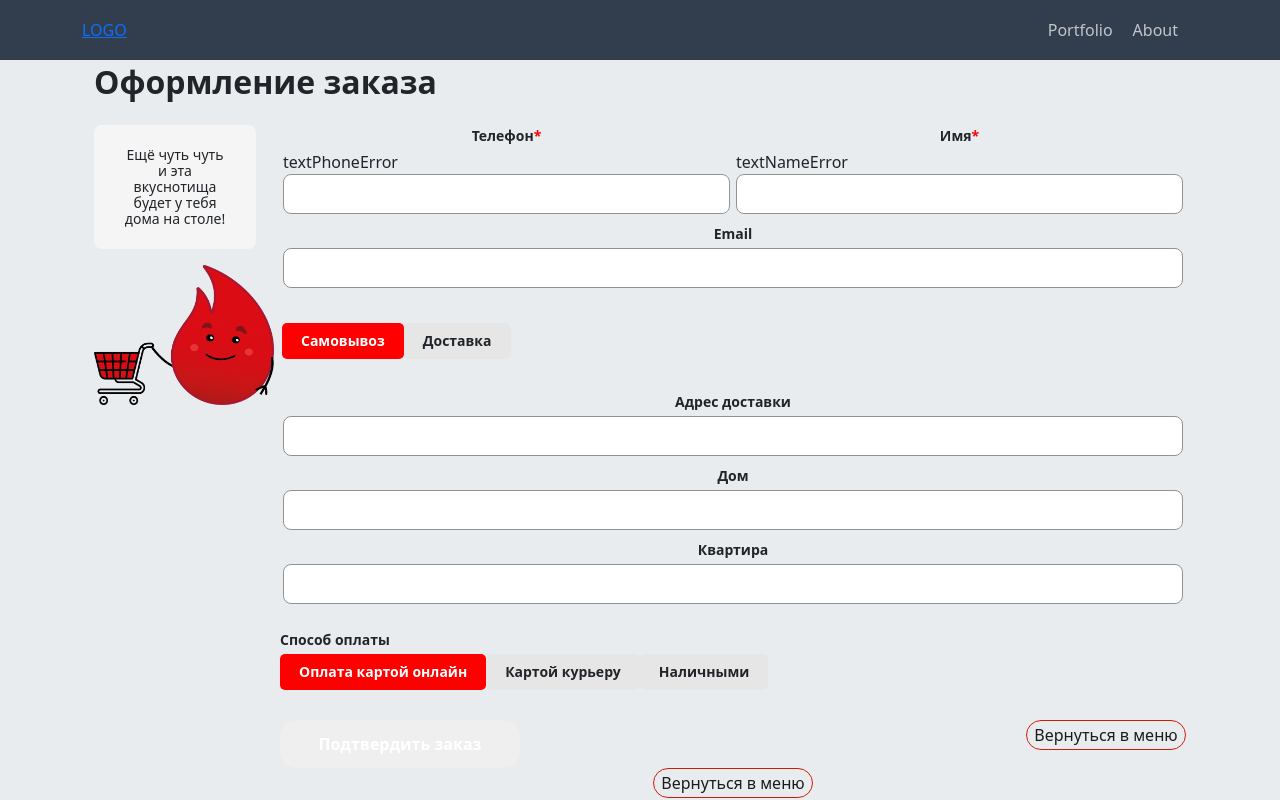
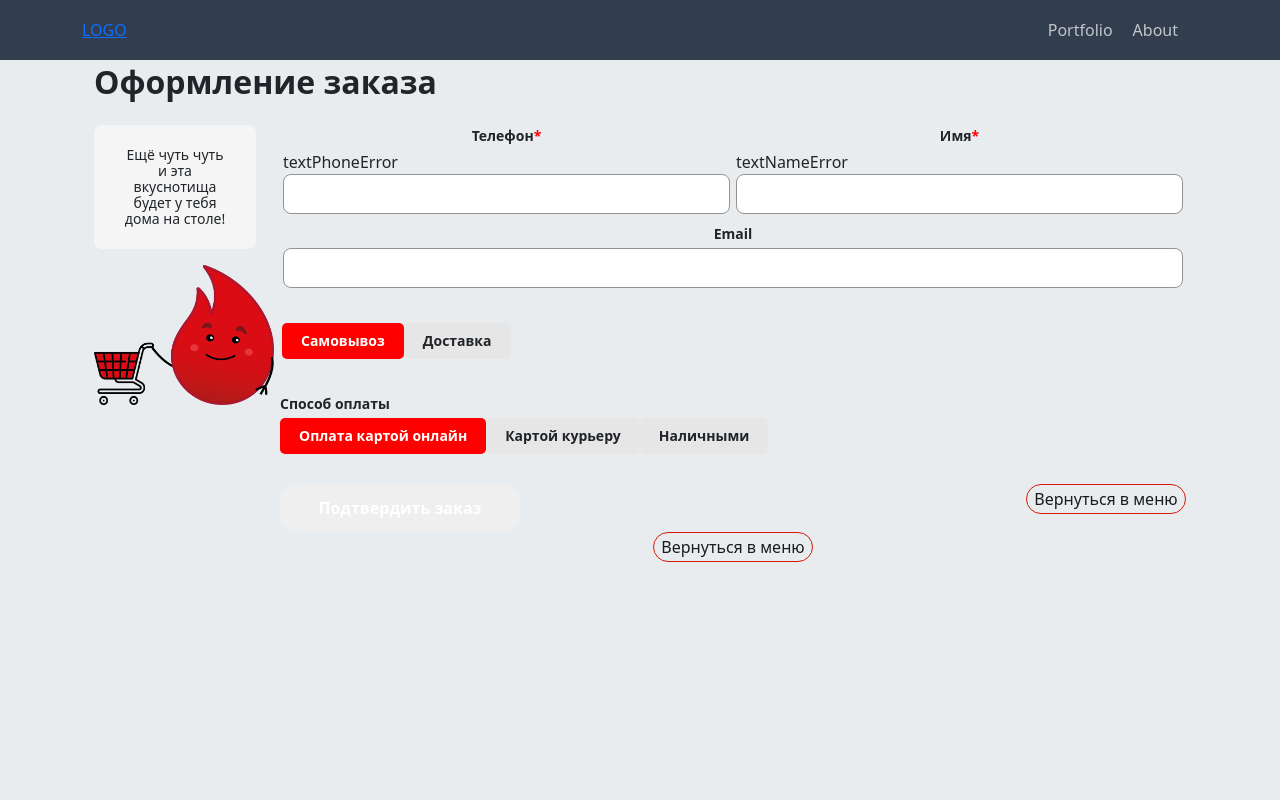
Before and after one commit to Habstrakt/react-ts-blog, a React (Vite) app: page /portfolio/pizzas/checkout in a window 1280 px wide. Built offline with nearby package versions, Linux system fonts and the light colour scheme.

Commit message:
скрыть поля с вводом адреса, если выбран способ доставки самовывоз

```diff
--- a/src/pages/pizzas/PizzaCheckout.tsx
+++ b/src/pages/pizzas/PizzaCheckout.tsx
@@ -21,11 +21,11 @@ const Checkout: React.FC = () => {
     "Наличными",
   ];
 
-  function isActiveDeliveryMethod(deliveryMethod) {
   const storeDeliveryMethod = useSelector(
     (state) => state.pizza.deliveryMethod
   );
 
+  function isActiveDeliveryMethod(deliveryMethod) {
     return deliveryMethod === storeDeliveryMethod;
   }
 
@@ -141,6 +141,7 @@ const Checkout: React.FC = () => {
                         ))}
                       </ul>
                     </div>
+                    {storeDeliveryMethod !== "Самовывоз" && (
                       <div>
                         <p
                           className={classNames("form-row", styles.form)}
@@ -187,6 +188,8 @@ const Checkout: React.FC = () => {
                           </p>
                         </div>
                       </div>
+                    )}
+
                     <div id={styles.order_review}>
                       <div id="payment">
                         <label>Способ оплаты</label>
```
Lines whose indentation alone changed are shown as unchanged.
